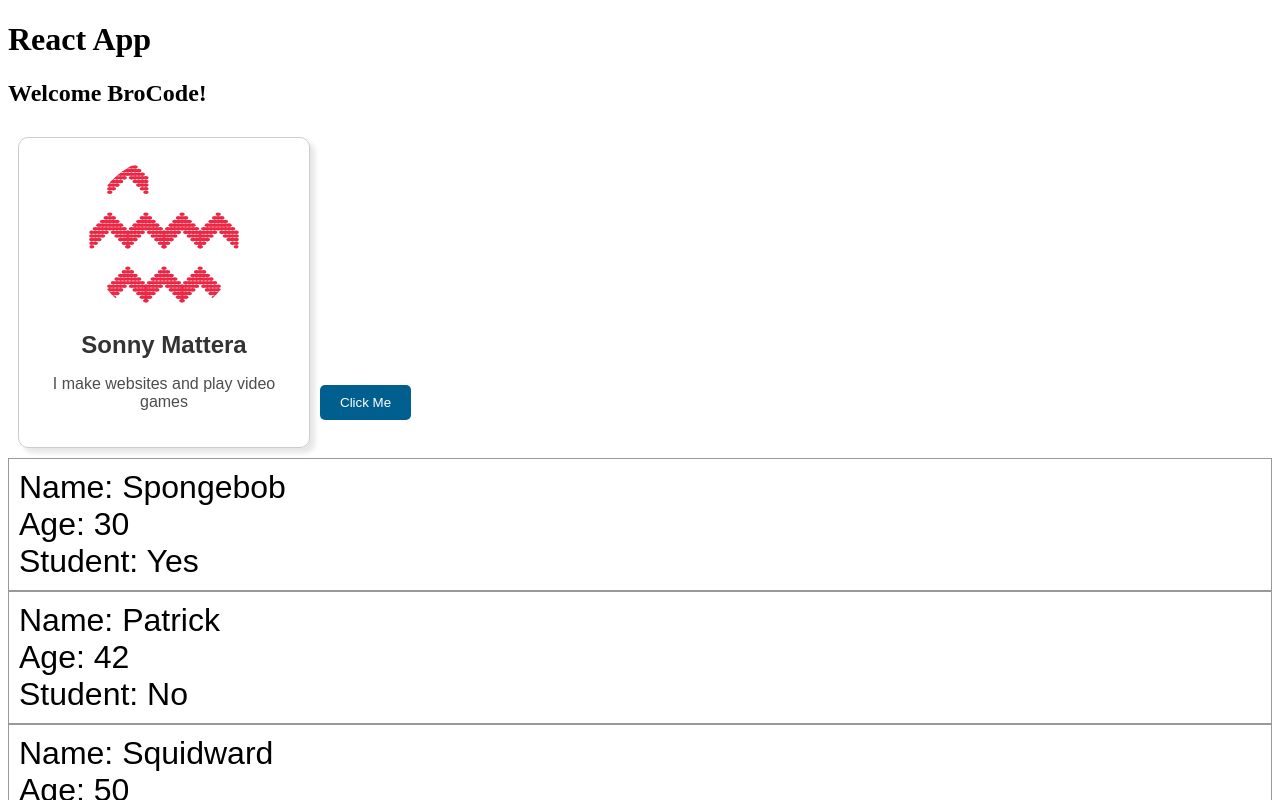
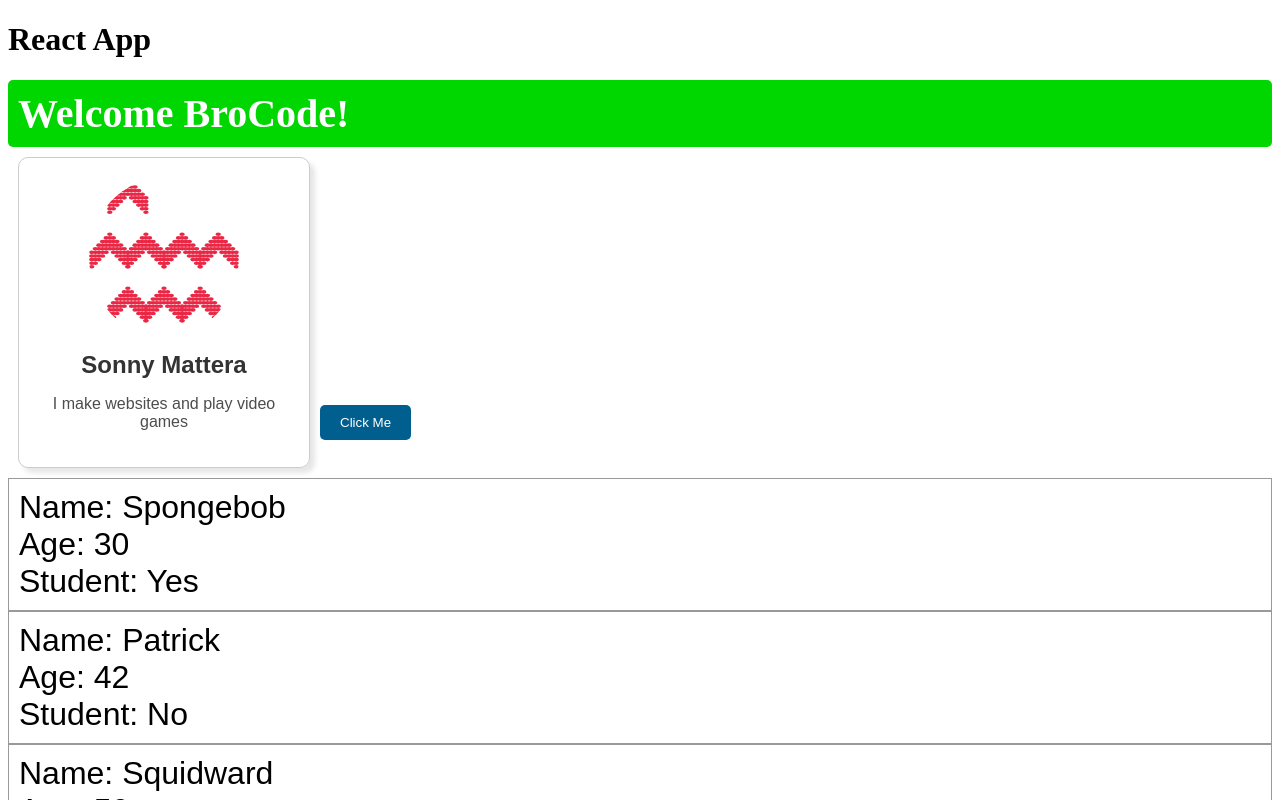
Before and after one commit to MSBandofChoctawIndians/react-template, a React (Vite) app: page / in a window 1280 px wide. Shown: the top 800 px of the page. Built offline with nearby package versions, Linux system fonts and the light colour scheme.

Commit message:
Update UserGreeting component styling

```diff
--- a/src/UserGreeting.jsx
+++ b/src/UserGreeting.jsx
@@ -2,7 +2,7 @@
 import PropTypes from 'prop-types'
 
 function UserGreeting (props) {
-  return (props.isLoggedIn ? <h2>Welcome {props.username}!</h2> : <h2>Please log in to continue</h2>)
+  return (props.isLoggedIn ? <h2 className="welcome-message">Welcome {props.username}!</h2> : <h2 className="login-prompt">Please log in to continue</h2>)
 }
 UserGreeting.propTypes = {
   isLoggedIn: PropTypes.bool,
--- a/src/index.css
+++ b/src/index.css
@@ -40,3 +40,19 @@
 .student p {
   margin: 0;
 }
+.welcome-message {
+  font-size: 2.5em;
+  background-color: hsl(120, 100%, 42%);
+  color: white;
+  padding: 10px;
+  border-radius: 5px;
+  margin: 0;
+}
+.login-prompt {
+  font-size: 2.5em;
+  background-color: hsl(0, 100%, 42%);
+  color: white;
+  padding: 10px;
+  border-radius: 5px;
+  margin: 0;
+}
```
